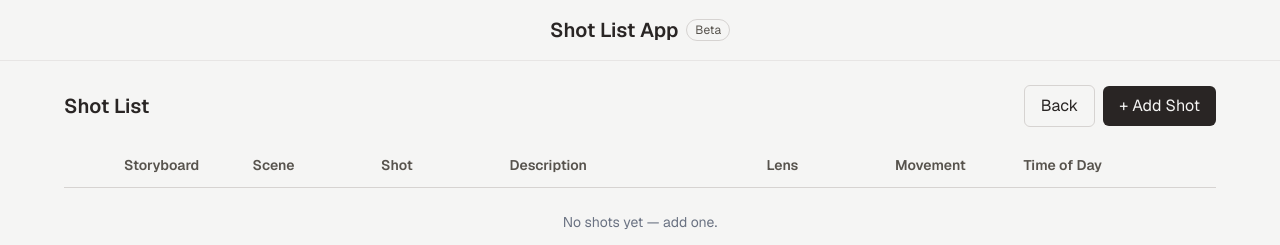
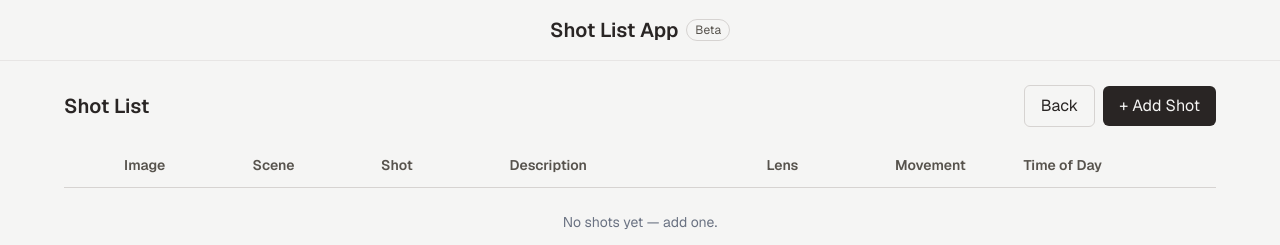
Before and after one commit to shayaankn/shot-list-app, an Angular app: page /shotlist/1 in a window 1280 px wide. Shown: the top 245 px of the page. Built offline with nearby package versions, Linux system fonts and the light colour scheme.

Commit message:
shotlist.html: change "storyboard" heading to "image"

```diff
--- a/src/app/shotlist/shotlist.html
+++ b/src/app/shotlist/shotlist.html
@@ -26,7 +26,7 @@
 
         <div class="flex-1 grid grid-cols-8 gap-3">
           <div>
-            <div class="text-sm text-stone-600 font-semibold">Storyboard</div>
+            <div class="text-sm text-stone-600 font-semibold">Image</div>
           </div>
           <div>
             <div class="text-sm text-stone-600 font-semibold">Scene</div>
```
